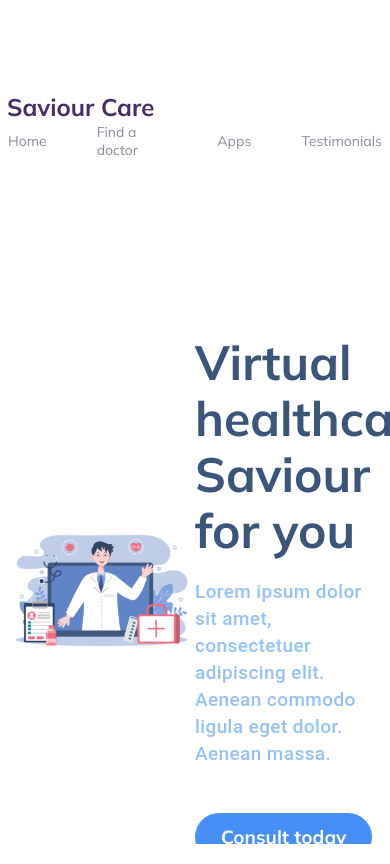
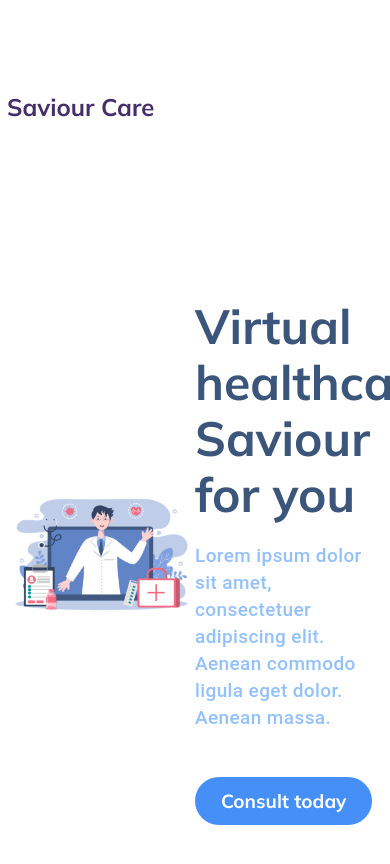
Before and after one commit to Nomex2008/Site-VirtualHealthcareServices, a website built with Vite: page index.html in a window 390 px wide. Shown: the top 864 px of the page. Built offline with nearby package versions, Linux system fonts and the light colour scheme.

Commit message:
Commit 10 (burger)
Finish burger add nav bar.

```diff
--- a/index.html
+++ b/index.html
@@ -32,7 +32,7 @@
               <span></span>
             </div>
 
-            <nav class="header__nav">
+            <nav id="nav" class="header__nav">
               <a href="#" class="header__link">Home</a>
               <a href="#" class="header__link">Find a doctor</a>
               <a href="#" class="header__link">Apps</a>
@@ -41,7 +41,7 @@
 
           </div>
 
-          <div class="header__main">
+          <div class="header__main" id="main">
 
             <div class="header__info">
 
--- a/main.js
+++ b/main.js
@@ -1,8 +1,12 @@
 "use strict"
 
 const burger = document.getElementById('burger')
+const nav = document.getElementById('nav')
+const main = document.getElementById('main')
 const bodyClassList = document.body.classList
 //console.log(burger)
+//console.log(nav)
+//console.log(main)
 //console.log(bodyClassList)
 
 burger.addEventListener('click',burgerClick)
@@ -10,4 +14,6 @@ burger.addEventListener('click',burgerClick)
 function burgerClick() {
     bodyClassList.toggle('hidden')
     burger.classList.toggle('active')
+    nav.classList.toggle('active')
+    main.classList.toggle('active')
 }
--- a/media.css
+++ b/media.css
@@ -5,8 +5,44 @@
         height: 100vh;
     }
     .header__nav {
-        display: none;
+        display: inline-block;
+        position: fixed;
+
+        overflow: scroll;
+
+        padding: 0px 5px 0;
+
+        margin-top: 70px;
+
+        left: 100%;
+        width: 100%;
+        height: 100%;
+        background-color: #FFF;
     }
+    .header__nav.active {
+        left: 0;
+    }
+    .header__link {
+       margin-top: 20px;
+       font-size: 22px;
+       margin-left: 15px;
+
+       position: relative;
+    }
+    .header__link::before {
+        content: '';
+        display: block;
+        position: absolute;
+        left: -10px;
+        background-color: #1F1534;
+        width: 7px;
+        height:7px;
+        border-radius: 50%;
+    }
+    .header__link:first-child{
+        margin-top: 0;
+    }
+
     .header__burger {
         display: inline-block;
     }
@@ -165,9 +201,6 @@
     .header__body {
         margin-bottom: 9vh;
     }
-    .header__nav {
-        display: none;
-    }
     /*headerMain*/
     .header__main {
         flex-wrap: wrap;
@@ -291,9 +324,6 @@
     .header__body {
         margin-bottom: 9vh;
     }
-    .header__nav {
-        display: none;
-    }
     /*headerMain*/
     .header__main {
         flex-wrap: wrap;
--- a/style.css
+++ b/style.css
@@ -112,6 +112,8 @@ body {
 .header__nav {
   display: flex;
   gap: 50px;
+
+  transition: all .3s ease;
 }
 
 .header__link {
@@ -142,7 +144,7 @@ body {
   position: absolute;
   top: 100%;
 
-  transition: all .3s ease;
+  transition: all 1s ease;
 }
 .header__link:hover:after {
   width: 100%;
@@ -152,8 +154,12 @@ body {
   display: flex;
   justify-content: space-between;
   align-items: center;
+
+  transition: all .3s ease;
 }
-
+.header__main.active {
+  opacity: 0;
+}
 .header__info {
     width: 50%;
 }
```
